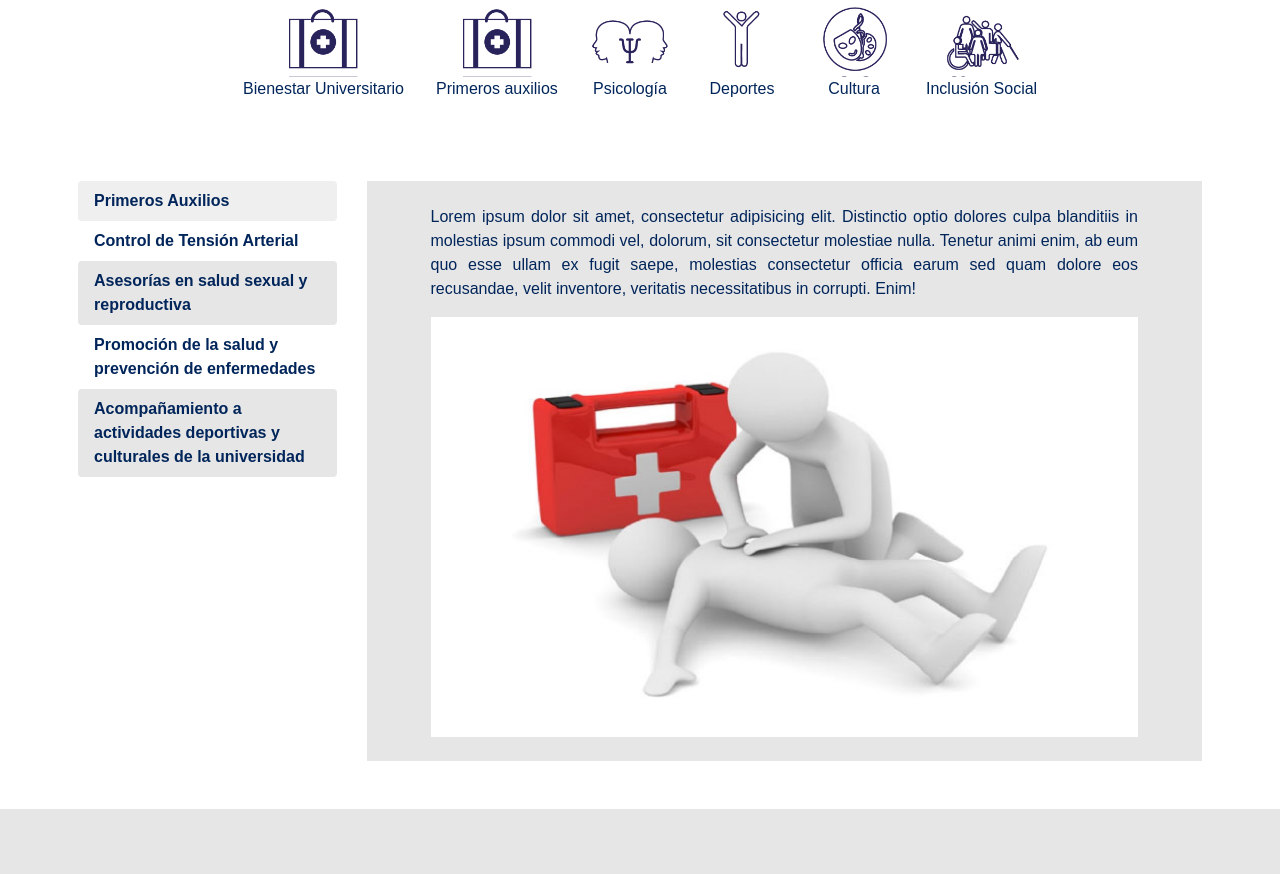
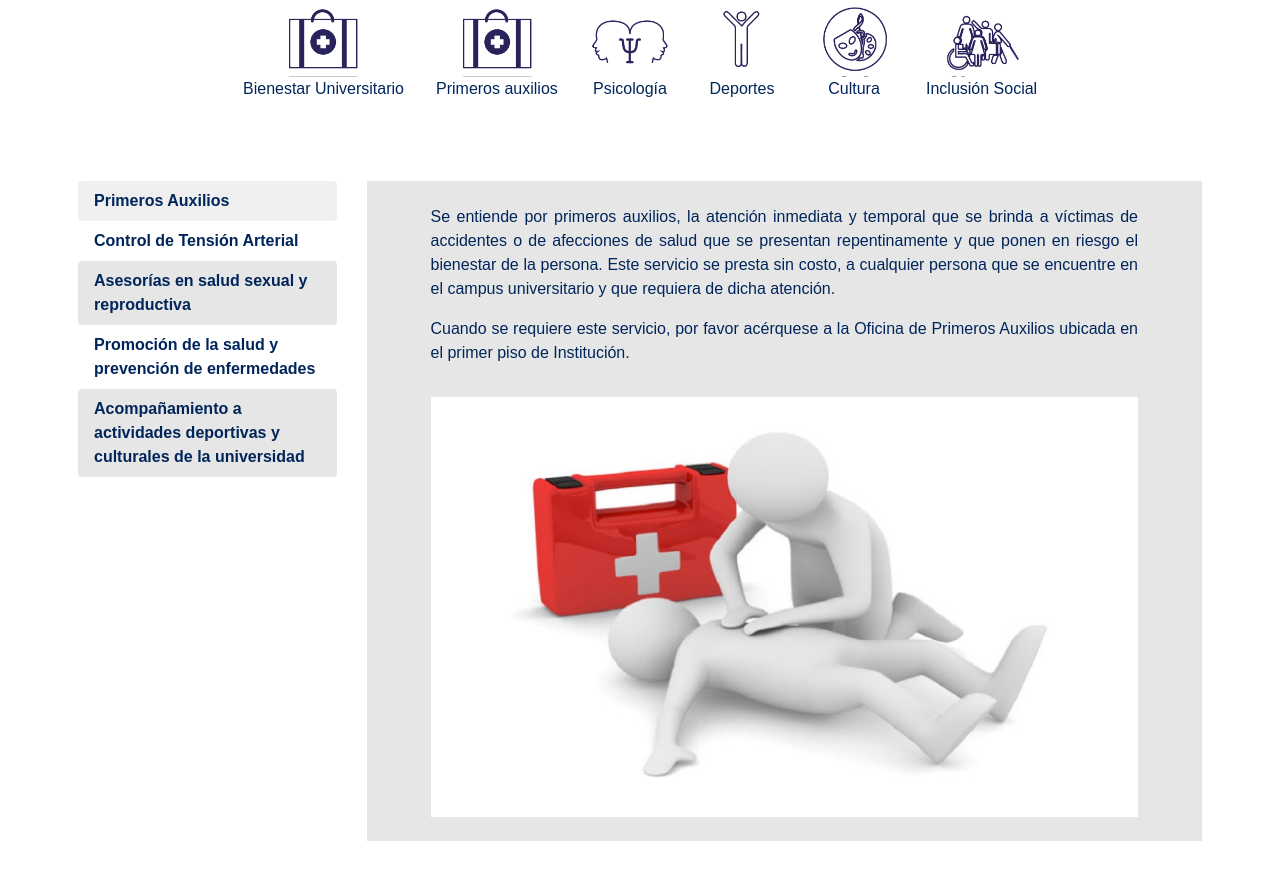
Before and after one commit to julianrodri11/aunar, a PHP site: page /primeros_auxilios.php in a window 1280 px wide. Shown: the part 561-1435 px from the top of the page. Run offline with PHP 8.4, Linux system fonts and the light colour scheme.

Commit message:
Contenido de bienestar

```diff
--- a/primeros_auxilios.php
+++ b/primeros_auxilios.php
@@ -38,11 +38,26 @@
 				<div class="col-12 col-md-9">
 					<div class="tab-content pt-sans texto-azul-os" id="v-pills-tabContent">
 				      <div class="tab-pane fade p-3 fondo-gris-os show active" id="v-pills-home" role="tabpanel" aria-labelledby="v-pills-home-tab">
-						<div class="col-12 p-2 px-md-5 text-justify">Lorem ipsum dolor sit amet, consectetur adipisicing elit. Distinctio optio dolores culpa blanditiis in molestias ipsum commodi vel, dolorum, sit consectetur molestiae nulla. Tenetur animi enim, ab eum quo esse ullam ex fugit saepe, molestias consectetur officia earum sed quam dolore eos recusandae, velit inventore, veritatis necessitatibus in corrupti. Enim!</div>
+						<div class="col-12 p-2 px-md-5 text-justify">
+							<p>Se entiende por primeros auxilios, la atención inmediata y temporal que se brinda a víctimas de accidentes o de afecciones de salud que se presentan repentinamente y que ponen en riesgo el bienestar de la persona. Este servicio se presta sin costo, a cualquier persona que se encuentre en el campus universitario y que requiera de dicha atención.</p>
+							<p>Cuando se requiere este servicio, por favor acérquese a la Oficina de Primeros Auxilios ubicada en el primer piso de Institución.</p>
+						</div>
 						<div class="col-12 p-2 px-md-5"><img class="img-fluid" width="100%" src="img/bienestar/aunar_primeros_auxilios.jpg"></div>
 				      </div>
 				      <div class="tab-pane fade p-3 fondo-gris-os" id="v-pills-profile" role="tabpanel" aria-labelledby="v-pills-profile-tab">
-				      	<div class="col-12 p-2 px-md-5 text-justify">Lorem ipsum dolor sit amet, consectetur adipisicing elit. Distinctio optio dolores culpa blanditiis in molestias ipsum commodi vel, dolorum, sit consectetur molestiae nulla. Tenetur animi enim, ab eum quo esse ullam ex fugit saepe, molestias consectetur officia earum sed quam dolore eos recusandae, velit inventore, veritatis necessitatibus in corrupti. Enim!</div>
+				      	<div class="col-12 p-2 px-md-5 text-justify">
+							<p>La hipertensión arterial es una patología crónica que consiste en el aumento de la presión arterial. Una de las características de esta enfermedad es que no presenta síntomas claros y no se manifiestan durante mucho tiempo.</p>
+							<p>Para una persona hipertensa, es indispensable que controle sus valores de presión sanguínea varias veces por semana. Caso contrario, podría presentar complicaciones silenciosas debido al efecto que produce la hipertensión arterial sobre muchos órganos.</p>
+							<p>¿Cómo controlar la presión arterial?</p>
+							<p>Las siguientes medidas pueden contribuir al control de la presión arterial:</p>
+							<p> - Perder peso
+								- Aumentar la actividad física <br>
+								- Limitar la ingesta de sal <br>
+								- Limitar la ingesta de alcohol <br>
+								- Dejar de fumar <br>
+								- Tomar la medicación aconsejada por tu médico</p>
+							<p>Cuando se requiere este servicio, por favor acérquese a la Oficina de Primeros Auxilios ubicada en el primer piso de Institución.</p>
+				      	</div>
 						<div class="col-12 p-2 px-md-5"><img class="img-fluid" width="100%" src="img/bienestar/tension_arterial.jpg"></div>
 				      </div>
 				      <div class="tab-pane fade p-3 fondo-gris-os" id="v-pills-messages" role="tabpanel" aria-labelledby="v-pills-messages-tab">
@@ -56,11 +71,15 @@
 						<div class="col-12 p-2 px-md-5"><img class="img-fluid" width="100%" src="img/bienestar/asesorias_educacion_sexual.jpg"></div>
 				      </div>
 				      <div class="tab-pane fade p-3 fondo-gris-os" id="v-pills-settings" role="tabpanel" aria-labelledby="v-pills-settings-tab">
-						<div class="col-12 p-2 px-md-5 text-justify">Lorem ipsum dolor sit amet, consectetur adipisicing elit. Distinctio optio dolores culpa blanditiis in molestias ipsum commodi vel, dolorum, sit consectetur molestiae nulla. Tenetur animi enim, ab eum quo esse ullam ex fugit saepe, molestias consectetur officia earum sed quam dolore eos recusandae, velit inventore, veritatis necessitatibus in corrupti. Enim!</div>
+						<div class="col-12 p-2 px-md-5 text-justify">
+							Es un programa que informa y educa a la comunidad universitaria sobre la importancia que tiene el respeto consigo mismo, con el auto cuidado y el aprendizaje significativo de estilos de vida que favorezcan la salud física y mental.
+						</div>
 						<div class="col-12 p-2 px-md-5"><img class="img-fluid" width="100%" src="img/bienestar/promocion_y_prevencion.jpg"></div>
 				      </div>
 				      <div class="tab-pane fade p-3 fondo-gris-os" id="v-pills-act-deportivas" role="tabpanel" aria-labelledby="v-pills-act-deportivas-tab">
-				      	<div class="col-12 p-2 px-md-5 text-justify">Lorem ipsum dolor sit amet, consectetur adipisicing elit. Distinctio optio dolores culpa blanditiis in molestias ipsum commodi vel, dolorum, sit consectetur molestiae nulla. Tenetur animi enim, ab eum quo esse ullam ex fugit saepe, molestias consectetur officia earum sed quam dolore eos recusandae, velit inventore, veritatis necessitatibus in corrupti. Enim!</div>
+				      	<div class="col-12 p-2 px-md-5 text-justify">
+							<p>Durante la realización de cualquier actividad deportiva y cultural AUNAR, se tiene acompañamiento de personal experto en cada área y que garantice las condiciones óptimas en cada evento.</p>
+				      	</div>
 						<div class="col-12 p-2 px-md-5"><img class="img-fluid" width="100%" src="img/bienestar/acompanamiento_actividades_deportivas.jpg"></div>
 				      </div>
 				    </div>
```
Also changed, not shown: bienestar.php (+3 -22 lines).
